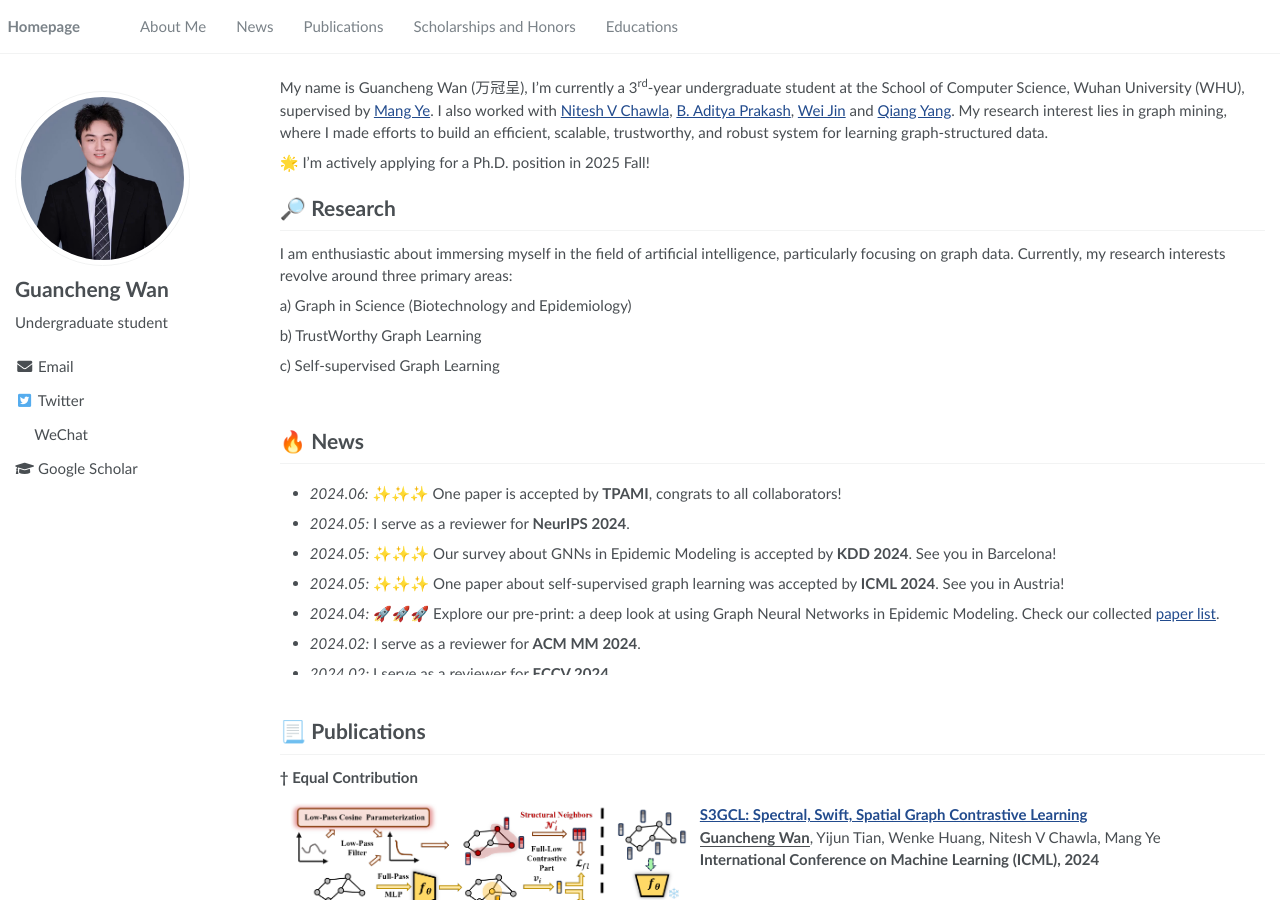
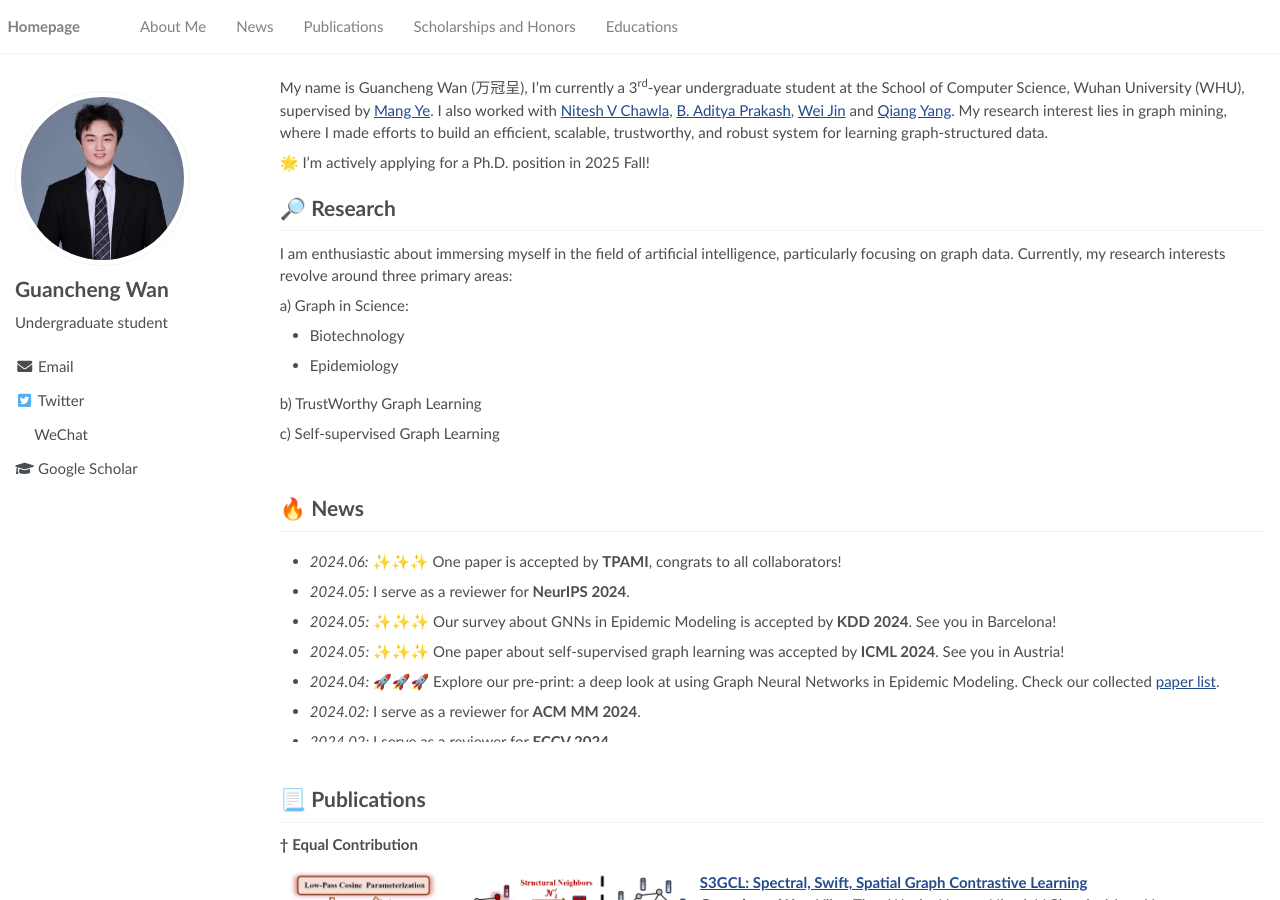
Before and after one commit to SuHui03/guanchengWan.github.io, a Jekyll site: the page built from _pages/about.md, in a window 1280 px wide and 900 px high. Built offline with Jekyll 4.4.1, drawn with Linux system fonts in a browser that asks for light colours.

Commit message:
Update about.md

```diff
--- a/_pages/about.md
+++ b/_pages/about.md
@@ -32,7 +32,10 @@ My name is Guancheng Wan (万冠呈), I'm currently a 3<sup>rd</sup>-year underg
 # 🔎 Research
 I am enthusiastic about immersing myself in the field of artificial intelligence, particularly focusing on graph data. Currently, my research interests revolve around three primary areas:
 
-a) Graph in Science (Biotechnology and Epidemiology)
+a) Graph in Science:
+- Biotechnology
+
+- Epidemiology
 
 b) TrustWorthy Graph Learning
 
```
